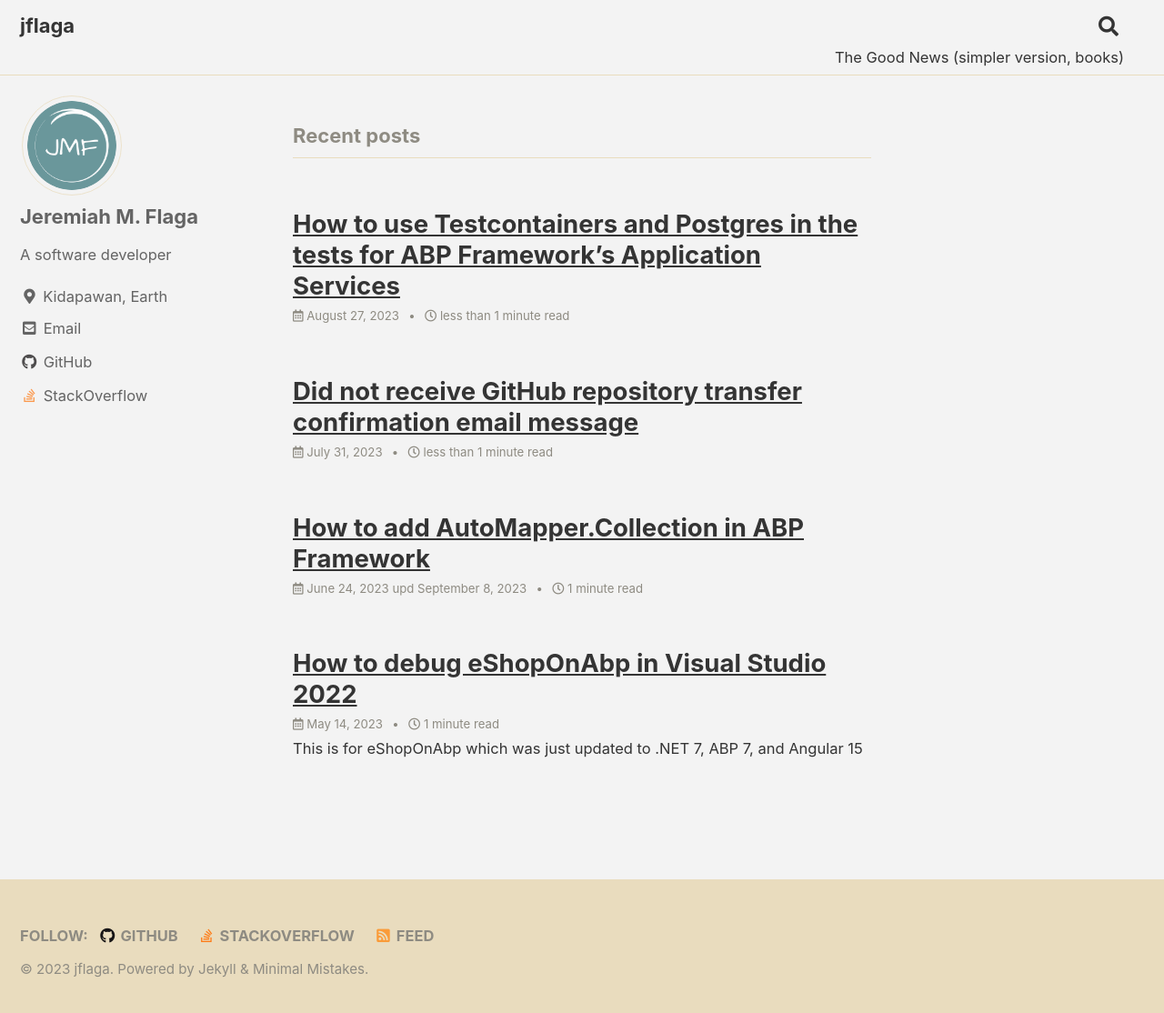
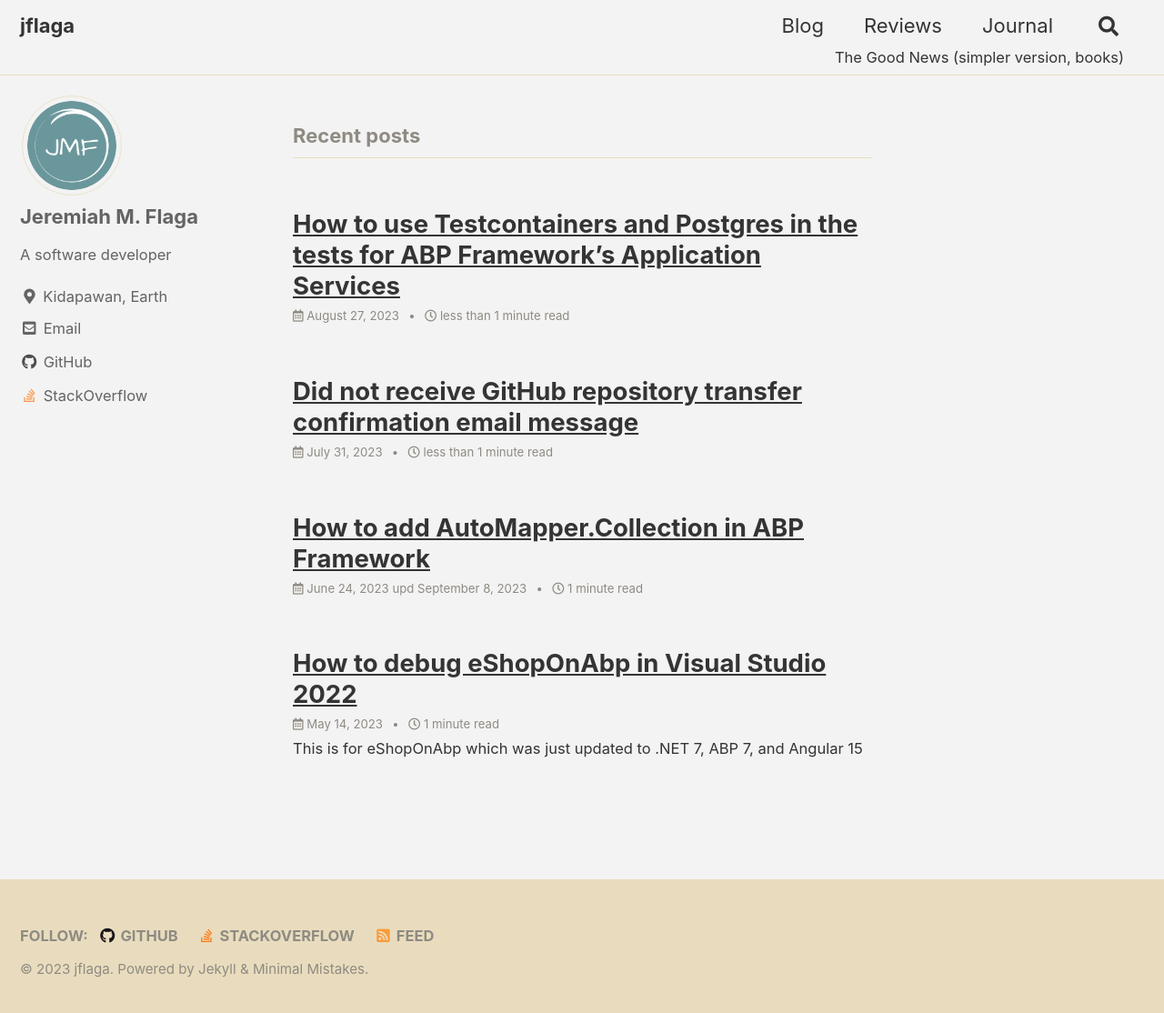
Before and after one commit to jflaga/jflaga.github.io, a Jekyll site: the page built from index.html, in a window 1280 px wide and 1122 px high. Shown: the top 1114 px of the window at 91% size. Built offline with Jekyll 4.4.1, drawn with Linux system fonts in a browser that asks for light colours; cached includes are drawn as plain includes.

```diff
--- a/_data/navigation.yml
+++ b/_data/navigation.yml
@@ -1,5 +1,11 @@
 # main links
 main:
+  - title: "Blog"
+    url: /
+  - title: "Reviews"
+    url: /reviews
+  - title: "Journal"
+    url: /journal
   # - title: "The Good News"
   #   url: https://www.youtube.com/watch?v=bxzuh5Xx5G4
   # - title: "... simpler version"
```
